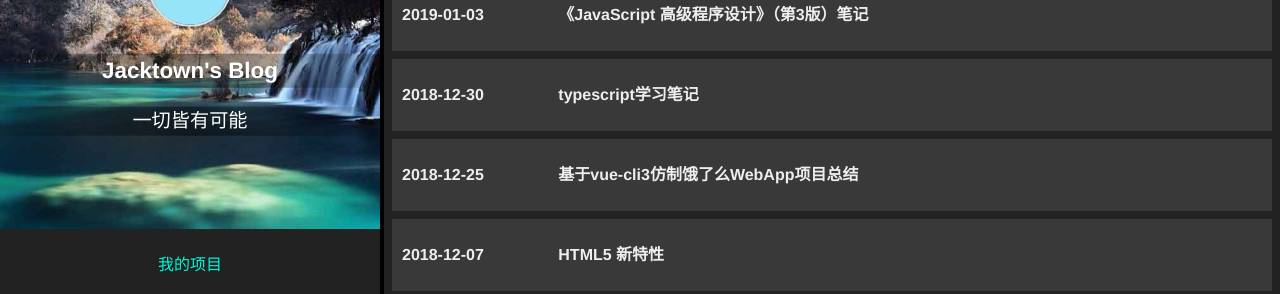
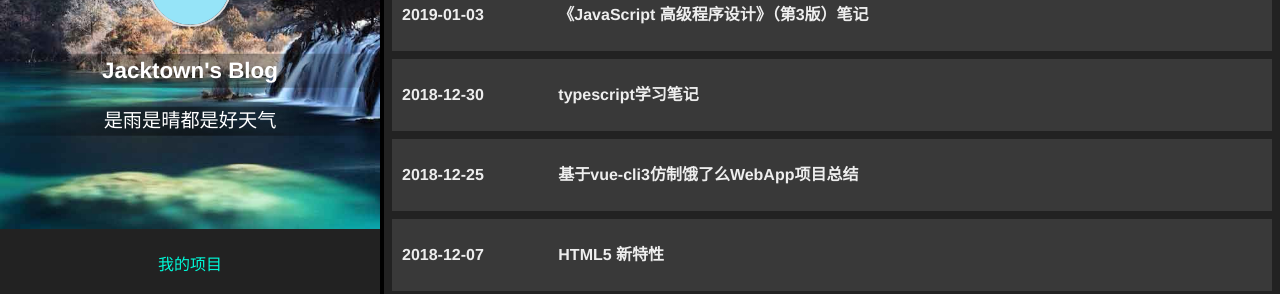
Before and after one commit to jacktown11/jacktown11.github.io, a Jekyll site: the page built from index.html, in a window 1280 px wide. Shown: the part 151-445 px from the top of the page. Built offline with Jekyll 4.4.1, drawn with Linux system fonts in a browser that asks for light colours.

Commit message:
change slogan

```diff
--- a/index.html
+++ b/index.html
@@ -13,7 +13,7 @@ cssClass: posts
             <div class="header-content">
                 <div class="avatar"><img class="avatar-img" src="{{site.baseUrl}}/images/base/faith.jpg" alt="头像"></div>
                 <h1 class="blog-title"><span class="grey-bg-text">Jacktown's Blog</span></h1>
-                <p class="slogan"><span class="grey-bg-text">一切皆有可能</span></p>
+                <p class="slogan"><span class="grey-bg-text">是雨是晴都是好天气</span></p>
             </div>
         </div>
     </div>
```
Also changed, not shown: 1 other file.
